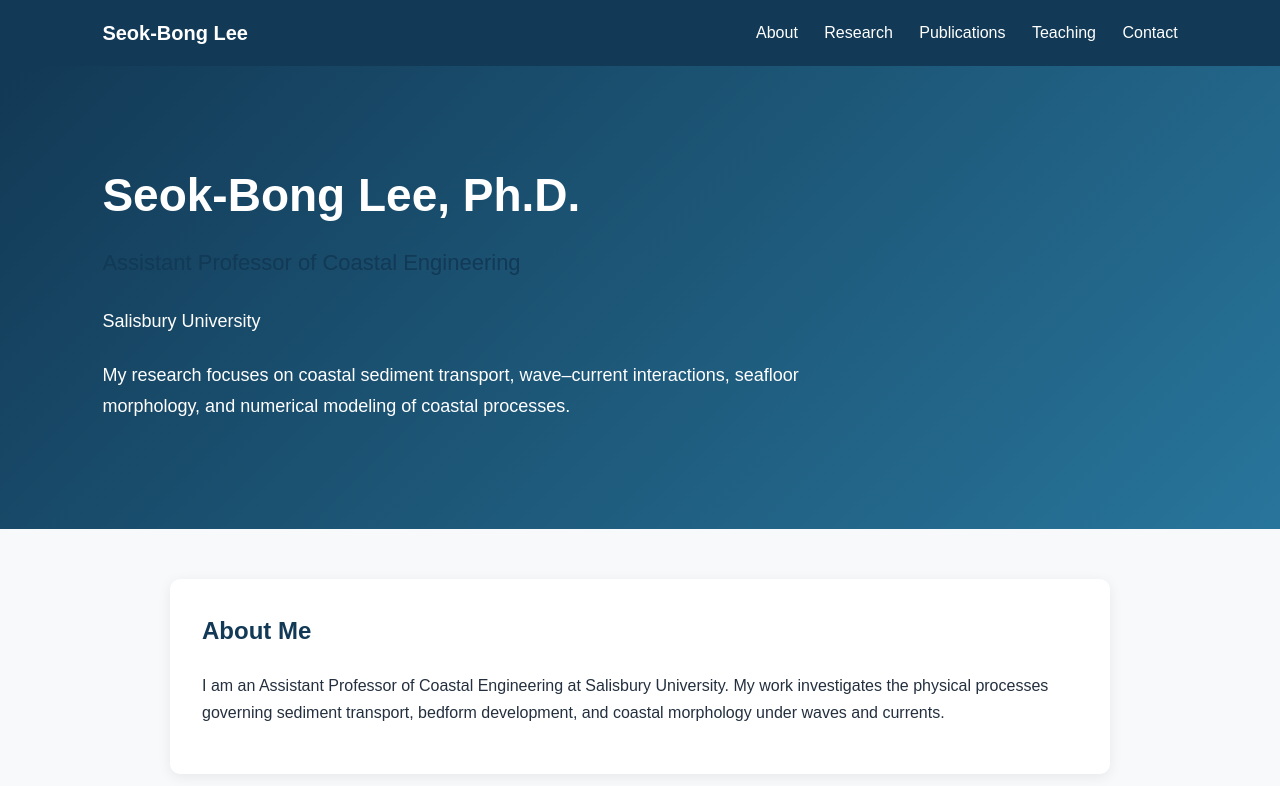
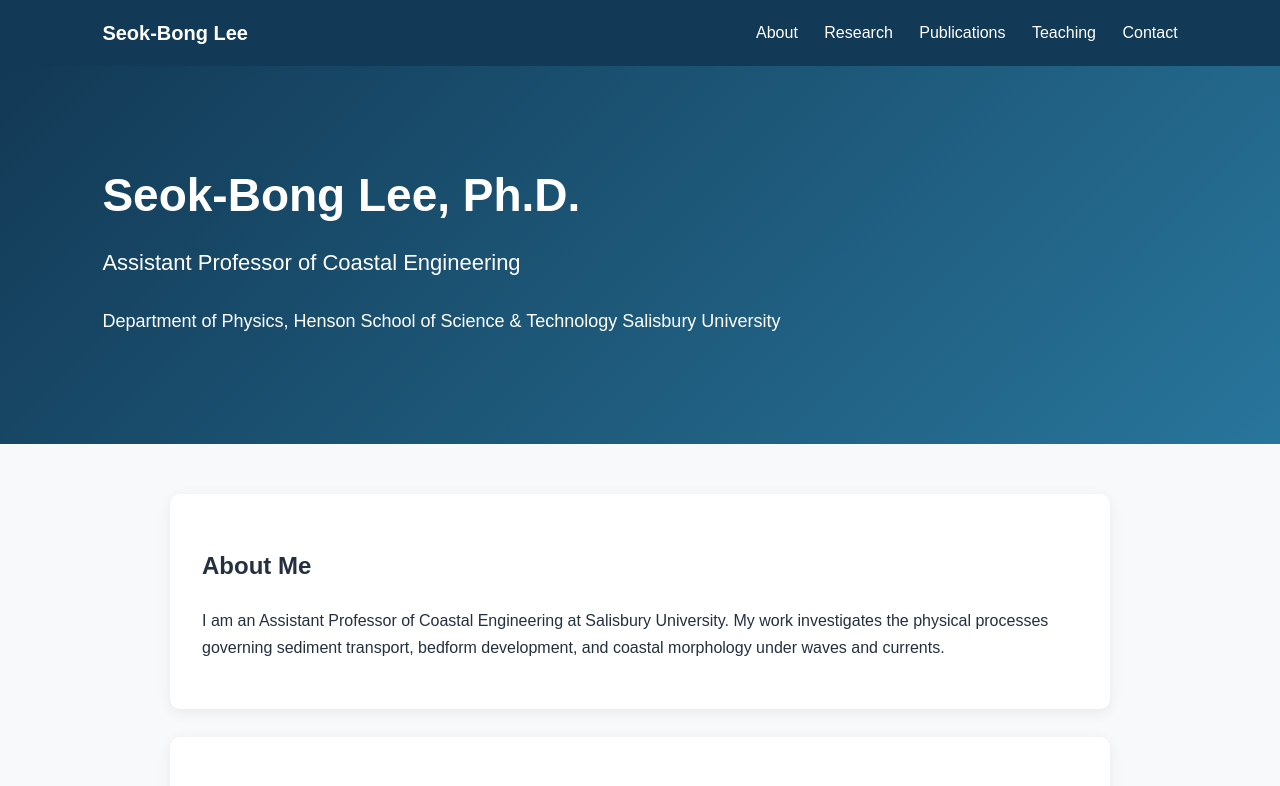
Before and after one commit to Seokbong-Lee/seokbong-lee.github.io, a plain HTML site: page index.html in a window 1280 px wide. Shown: the top 786 px of the page. Drawn offline with Linux system fonts and the light colour scheme.

Commit message:
Update index.html

```diff
--- a/index.html
+++ b/index.html
@@ -4,7 +4,7 @@
   <meta charset="UTF-8">
   <meta name="viewport" content="width=device-width, initial-scale=1.0">
 
-  <title>Seok-Bong Lee | Coastal Engineering</title>
+  <title>Seok-Bong Lee's Website</title>
 
   <style>
     * {
@@ -86,9 +86,8 @@
       box-shadow: 0 3px 14px rgba(0, 0, 0, 0.07);
     }
 
-    h2 {
-      color: #123955;
-      margin-top: 0;
+    header h2 {
+    color: white;
     }
 
     .research-list {
@@ -156,13 +155,8 @@
     <h2>Assistant Professor of Coastal Engineering</h2>
 
     <p>
+      Department of Physics, Henson School of Science & Technology
       Salisbury University
-    </p>
-
-    <p>
-      My research focuses on coastal sediment transport,
-      wave–current interactions, seafloor morphology,
-      and numerical modeling of coastal processes.
     </p>
   </header>
 
```
